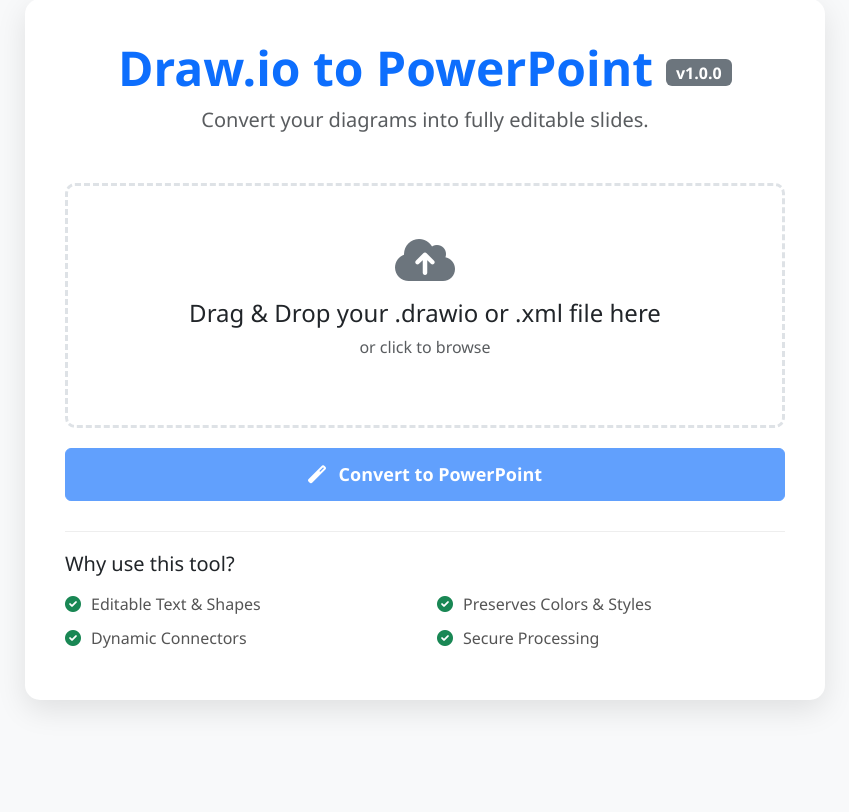
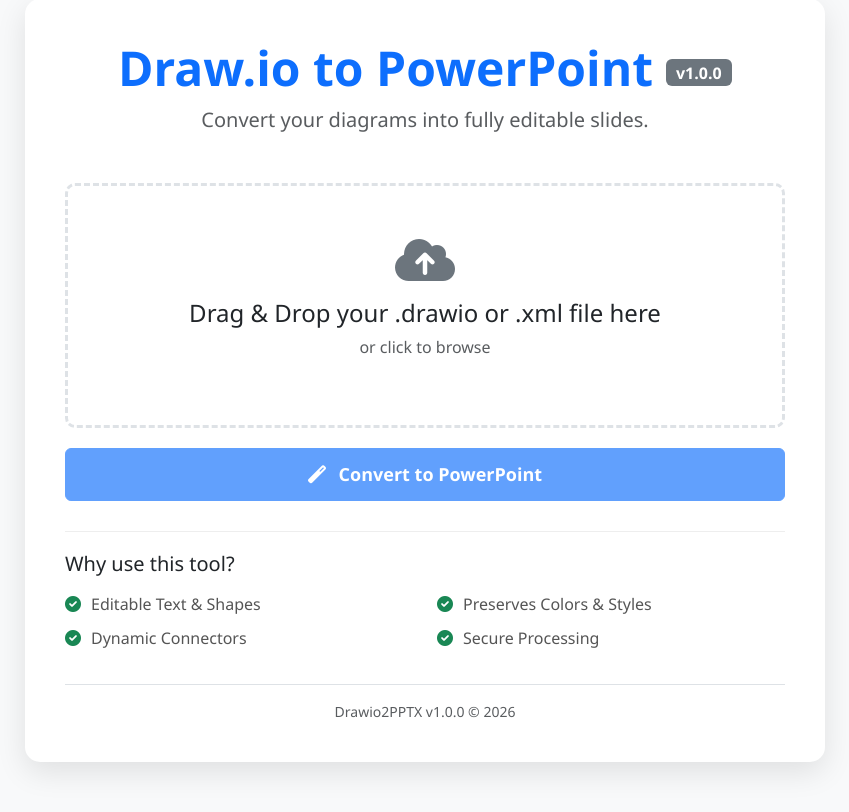
Before and after one commit to Al4st41r/Drawio2PPTX, a Flask app: page / in a window 1280 px wide. Shown: the part 51-863 px from the top of the page, without its empty margins (215-1064 px from the left). Before the commit the page ends 761 px from the top, so only its background shows below. Run offline with Flask 3, Linux system fonts and the light colour scheme.

Commit message:
style: Add version number to footer

```diff
--- a/webapp/templates/index.html
+++ b/webapp/templates/index.html
@@ -123,6 +123,10 @@
             </div>
         </div>
     </div>
+
+    <div class="mt-4 pt-3 border-top text-center text-muted small">
+        Drawio2PPTX v{{ version }} &copy; 2026
+    </div>
 </div>
 
 <div class="spinner-overlay" id="spinner">
```
